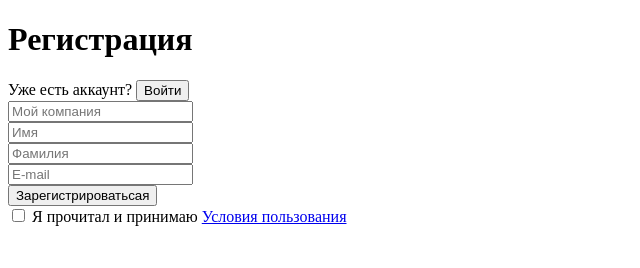
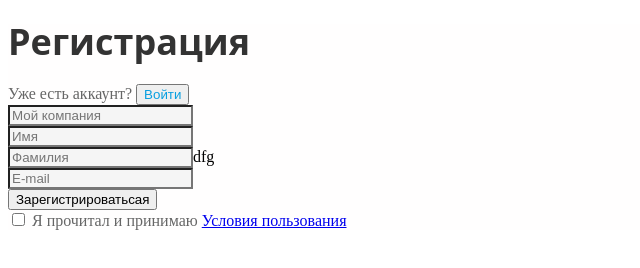
Before and after one commit to ViktorOvi/DZ-1, a plain HTML site: page 2-form/index.html in a window 1280 px wide. Shown: the whole page, without its empty margins (0-640 px from the left). Drawn offline with Linux system fonts and the light colour scheme.

Commit message:
основы css - выполнил

```diff
--- a/2-form/index.html
+++ b/2-form/index.html
@@ -4,18 +4,19 @@
     <meta charset="UTF-8" />
     <meta name="viewport" content="width=device-width, initial-scale=1.0" />
     <title>2-form</title>
+    <link rel="stylesheet" href="style2.css" />
   </head>
   <body>
     <main>
       <h1>Регистрация</h1>
       <form action="#">
-        <div>
+        <div class="enter">
           <label for="button">Уже есть аккаунт?</label>
           <button>Войти</button>
         </div>
       </form>
       <form action="#">
-        <div>
+        <div class="username">
           <label for="username"></label>
           <input
             type="text"
@@ -24,26 +25,29 @@
             placeholder="Мой компания"
           />
         </div>
-        <div>
+        <div class="input-group">
           <label for="name"></label>
           <input type="text" id="name" name="name" placeholder="Имя" />
         </div>
-        <div>
+        <div class="input-group">
           <label for="surname"></label>
           <input
             type="text"
             id="surname"
             name="surname"
             placeholder="Фамилия"
-          />
+          />dfg
         </div>
-        <div>
+        <div class="input-group">
           <label for="email"></label>
           <input type="email" id="email" name="email" placeholder="E-mail" />
         </div>
-        <button>Зарегистрироватьсая</button>
+        <div class="button-type">
+          <label for=""></label>
+          <button>Зарегистрироватьсая</button>
+        </div>
       </form>
-      <div>
+      <div class="checkbox">
         <input type="checkbox" id="agree" name="agree" />
         <label for="agree"
           >Я прочитал и принимаю
--- /dev/null
+++ b/2-form/style2.css
@@ -0,0 +1,35 @@
+main {
+	background-color: #FFFEFE;
+}
+h1 {
+	color: #333333;
+	font-family: Open Sans, Seattle Sans;
+	font-size: 36px;
+	font-weight: 700;
+	line-height: 100%;
+}
+.enter {
+	color: #666666;
+
+}
+.enter button {
+	color: #089FE0;
+}
+.username input {
+	color: #333333;
+	background: #F5F5F5;
+}
+.input-group input {
+    color: #999999;
+	background: #F5F5F5;
+}
+.button-type {
+	color: #FFFFFF;
+}
+.button-type input {
+	background: #089FE0;
+}
+.checkbox {
+	color: #666666;
+	background: #FFFEFE;
+}
```
